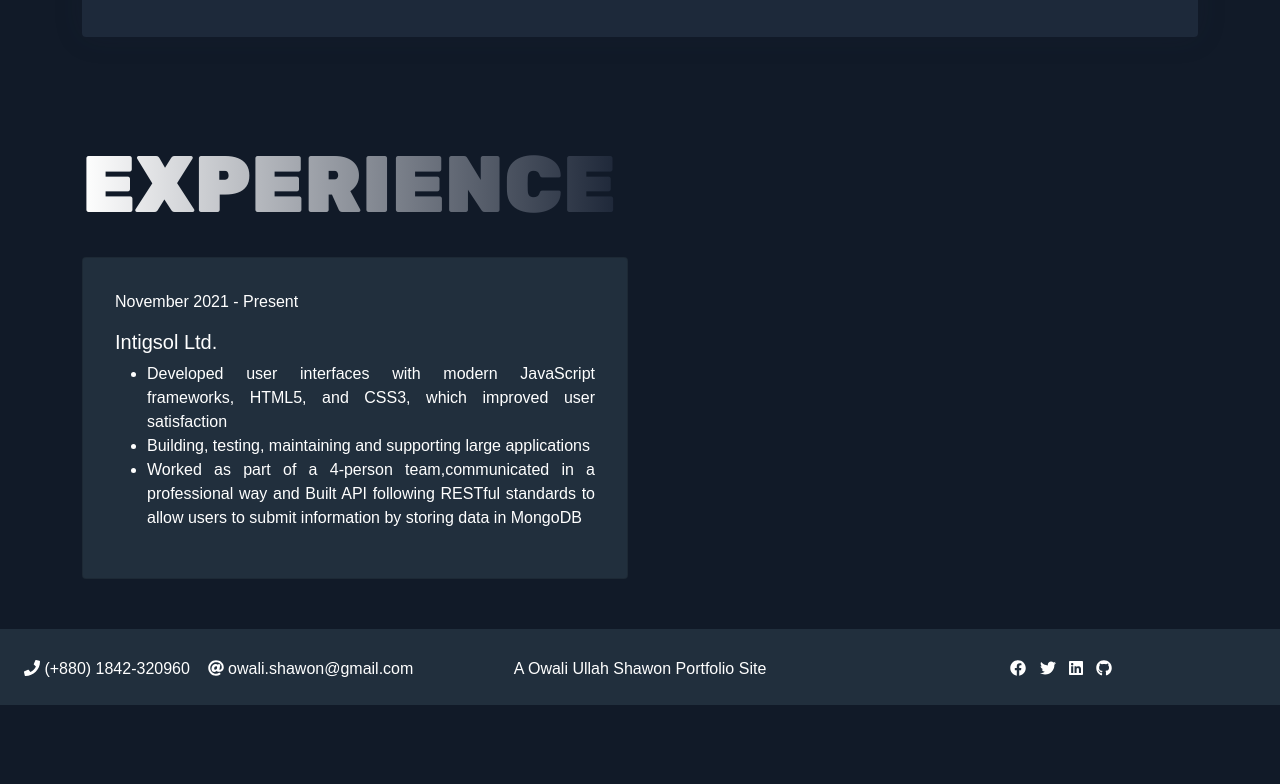
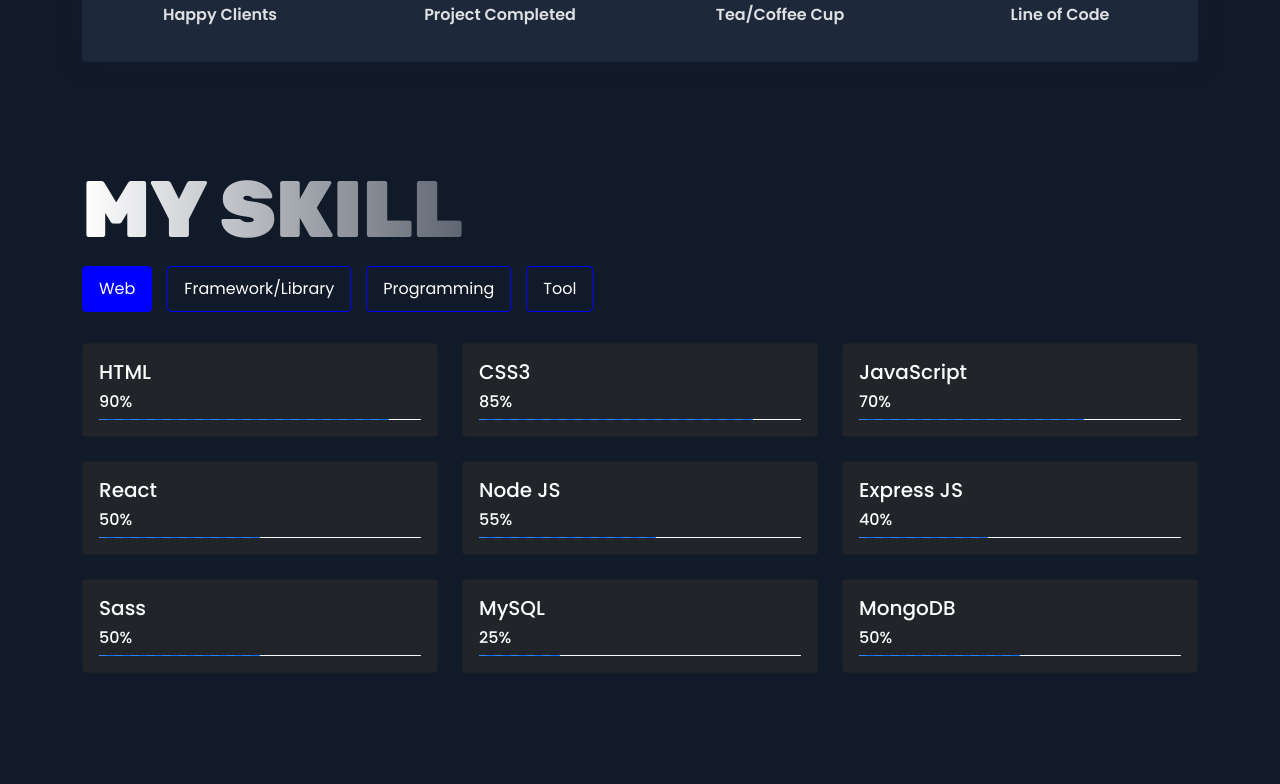
Before and after one commit to OwaliShawon/owali-ullah-shawon, a React (Create React App) app: page / in a window 1280 px wide. Shown: the part 1456-2240 px from the top of the page. Before the commit the page ends 2161 px from the top, so only its background shows below. Built offline with nearby package versions, Linux system fonts and the light colour scheme; a web font is replaced by a local one.

Commit message:
skills added

```diff
--- a/package.json
+++ b/package.json
@@ -16,6 +16,7 @@
     "react": "^17.0.2",
     "react-bootstrap": "^2.1.1",
     "react-dom": "^17.0.2",
+    "react-router-dom": "^6.2.1",
     "react-scripts": "5.0.0",
     "web-vitals": "^2.1.4"
   },
--- a/public/index.html
+++ b/public/index.html
@@ -7,6 +7,7 @@
   <meta name="viewport" content="width=device-width, initial-scale=1" />
   <meta name="theme-color" content="#000000" />
   <meta name="description" content="Web site created using create-react-app" />
+
   <!-- Bootstrap CSS -->
   <link
     href="https://cdn.jsdelivr.net/npm/bootstrap@5.1.3/dist/css/bootstrap.min.css"
@@ -21,6 +22,20 @@
   <!-- AOS -->
   <link href="https://unpkg.com/aos@2.3.1/dist/aos.css" rel="stylesheet">
   <script src="https://unpkg.com/aos@2.3.1/dist/aos.js"></script>
+  <!-- google font -->
+  <link
+    href="https://fonts.googleapis.com/css?family=Oswald:200,300,400,500,600,700&display=swap"
+    rel="stylesheet" />
+  <link
+    href="https://fonts.googleapis.com/css?family=Poppins:100,100i,200,200i,300,300i,400,400i,500,500i,600,600i,700,700i,800,800i,900,900i&display=swap"
+    rel="stylesheet" />
+
+  <!-- jquery and bootstrap js -->
+  <script src="https://code.jquery.com/jquery-3.5.1.slim.min.js"></script>
+  <script
+    src="https://cdn.jsdelivr.net/npm/popper.js@1.16.1/dist/umd/popper.min.js"></script>
+  <script
+    src="https://stackpath.bootstrapcdn.com/bootstrap/4.5.2/js/bootstrap.min.js"></script>
 
 
   <title>Owali Ullah Shawon</title>
--- /dev/null
+++ b/src/assets/data/skills.json
@@ -0,0 +1,110 @@
+{
+	"Web": [
+		{
+			"name": "HTML",
+			"percent": 90
+		},
+		{
+			"name": "CSS3",
+			"percent": 85
+		},
+		{
+			"name": "JavaScript",
+			"percent": 70
+		},
+		{
+			"name": "React",
+			"percent": 50
+		},
+		{
+			"name": "Node JS",
+			"percent": 55
+		},
+		{
+			"name": "Express JS",
+			"percent": 40
+		},
+		{
+			"name": "Sass",
+			"percent": 50
+		},
+		{
+			"name": "MySQL",
+			"percent": 25
+		},
+		{
+			"name": "MongoDB",
+			"percent": 50
+		}
+	],
+	"Programming": [
+		{
+			"name": "JavaScript",
+			"percent": 70
+		},
+		{
+			"name": "Java",
+			"percent": 50
+		},
+		{
+			"name": "C",
+			"percent": 40
+		}
+	],
+	"LibraryOrFramework": [
+		{
+			"name": "Bootstrap",
+			"percent": 70
+		},
+		{
+			"name": "Foundation",
+			"percent": 0
+		},
+		{
+			"name": "MAterial UI",
+			"percent": 50
+		},
+		{
+			"name": "Tailwind CSS",
+			"percent": 50
+		}
+	],
+	"Tools": [
+		{
+			"name": "Git",
+			"percent": 90
+		},
+		{
+			"name": "GitHub",
+			"percent": 35
+		},
+		{
+			"name": "VS-Code",
+			"percent": 50
+		},
+		{
+			"name": "Chorme Dev Tool",
+			"percent": 50
+		},
+		{
+			"name": "Heroku",
+			"percent": 50
+		},
+		{
+			"name": "Firebase",
+			"percent": 50
+		},
+		{
+			"name": "Netlify",
+			"percent": 50
+		},
+		{
+			"name": "Figma",
+			"percent": 60
+		},
+		{
+			"name": "Canva",
+			"percent": 40
+		}
+	]
+}
--- /dev/null
+++ b/src/components/SkillItem/SkillItem.js
@@ -0,0 +1,22 @@
+import React from 'react';
+import { ProgressBar } from 'react-bootstrap';
+
+const SkillItem = ({ info }) => {
+    return (
+        <div className="col-md-4">
+            <div class="card bg-dark mb-4">
+                <div className="card-body">
+                    <div className="progress-header clearfix">
+                        <h5 class="card-title float-left">{info.name}</h5>
+                        <h6 class="card-title float-right">{info.percent}%</h6>
+                    </div>
+
+                    <ProgressBar className="bg-light" animated variant="primary" style={{ height: "1px" }} now={info.percent} />
+
+                </div>
+            </div>
+        </div>
+    );
+};
+
+export default SkillItem;
--- /dev/null
+++ b/src/components/Skills/Skills.css
@@ -0,0 +1,22 @@
+.skill .nav-pills .nav-link.active,
+.nav-pills .show>.nav-link,
+.portfolio .nav-pills .nav-link.active,
+.nav-pills .show>.nav-link {
+  color: #ffffff;
+  background-color: blue;
+}
+
+.skill .nav-pills .nav-link,
+.portfolio .nav-pills .nav-link {
+  border-radius: .25rem;
+  border: 1px solid blue;
+  color: #ffffff;
+  margin-right: 15px;
+  margin-bottom: 15px;
+}
+
+.skill .nav-link,
+.portfolio .nav-link {
+  display: block;
+  padding: 0.6rem 1rem;
+}
--- /dev/null
+++ b/src/components/Skills/Skills.js
@@ -0,0 +1,86 @@
+import Aos from 'aos';
+import "aos/dist/aos.css";
+import React, { useEffect, useState } from 'react';
+import SkillData from '../../assets/data/skills.json';
+import SkillItem from './../SkillItem/SkillItem';
+import "./Skills.css";
+
+const Skills = () => {
+    const [skill, setSkill] = useState([]);
+    const [programming, setProgramming] = useState([]);
+    const [libraryOrFramework, setLibraryOrFramework] = useState([]);
+    const [tool, setTool] = useState([]);
+
+    useEffect(() => {
+        const skill = SkillData.Web;
+        const programming = SkillData.Programming;
+        const libraryorFramework = SkillData.LibraryOrFramework;
+        const tool = SkillData.Tools;
+        setSkill(skill);
+        setProgramming(programming);
+        setLibraryOrFramework(libraryorFramework);
+        setTool(tool);
+        Aos.init({ duration: 2000 });
+    }, [skill, programming, tool])
+
+    return (
+        <section data-Aos="fade-up" className="skill section" id="skill">
+            <div className="container">
+                <div className="section-title-text mb-2">
+                    <h1 className="dark-color">MY Skill</h1>
+                </div>
+                <ul class="nav nav-pills mb-3" id="pills-tab" role="tablist">
+                    <li class="nav-item" role="presentation">
+                        <a class="nav-link active" id="pills-web-tab" data-toggle="pill" href="#pills-web" role="tab" aria-controls="pills-web" aria-selected="true">Web</a>
+                    </li>
+                    <li class="nav-item" role="presentation">
+                        <a class="nav-link" id="pills-libraryandframework-tab" data-toggle="pill" href="#pills-libraryandframework" role="tab" aria-controls="pills-libraryandframework" aria-selected="true">Framework/Library</a>
+                    </li>
+                    <li class="nav-item" role="presentation">
+                        <a class="nav-link" id="pills-programming-tab" data-toggle="pill" href="#pills-programming" role="tab" aria-controls="pills-programming" aria-selected="false">Programming</a>
+                    </li>
+                    <li class="nav-item" role="presentation">
+                        <a class="nav-link" id="pills-tool-tab" data-toggle="pill" href="#pills-tool" role="tab" aria-controls="pills-tool" aria-selected="false">Tool</a>
+                    </li>
+                </ul>
+
+                <div class="tab-content" id="pills-tabContent">
+                    <div class="tab-pane fade show active" id="pills-web" role="tabpanel" aria-labelledby="pills-web-tab">
+                        <div className="row">
+
+                            {
+                                skill.map(skillInfo => <SkillItem info={skillInfo}></SkillItem>)
+                            }
+                        </div>
+                    </div>
+
+                    <div class="tab-pane fade" id="pills-libraryandframework" role="tabpanel" aria-labelledby="pills-libraryandframework-tab">
+                        <div className="row">
+                            {
+                                libraryOrFramework.map(libraryorFrameworkInfo => <SkillItem info={libraryorFrameworkInfo}></SkillItem>)
+                            }
+                        </div>
+                    </div>
+
+                    <div class="tab-pane fade" id="pills-programming" role="tabpanel" aria-labelledby="pills-programming-tab">
+                        <div className="row">
+                            {
+                                programming.map(programmingInfo => <SkillItem info={programmingInfo}></SkillItem>)
+                            }
+                        </div>
+                    </div>
+
+                    <div class="tab-pane fade" id="pills-tool" role="tabpanel" aria-labelledby="pills-tool-tab">
+                        <div className="row">
+                            {
+                                tool.map(toolInfo => <SkillItem info={toolInfo}></SkillItem>)
+                            }
+                        </div>
+                    </div>
+                </div>
+            </div>
+        </section>
+    );
+};
+
+export default Skills;
--- a/src/pages/Home/Home.js
+++ b/src/pages/Home/Home.js
@@ -1,6 +1,7 @@
 import React from 'react';
 import Experience from '../../components/Experience/Experience';
 import Footer from '../../components/Footer/Footer';
+import Skills from '../../components/Skills/Skills';
 import About from './../../components/About/About';
 import Header from './../../components/Header/Header';
 import Hero from './../../components/Hero/Hero';
@@ -11,6 +12,7 @@ const Home = () => {
             <Header></Header>
             <Hero></Hero>
             <About></About>
+            <Skills></Skills>
             <Experience></Experience>
             <Footer></Footer>
         </div>
```
Also changed, not shown: src/components/SkillItem/SkillItem.css (added), todos.txt, 1 other file (tests, documents, lock files or other folders).
